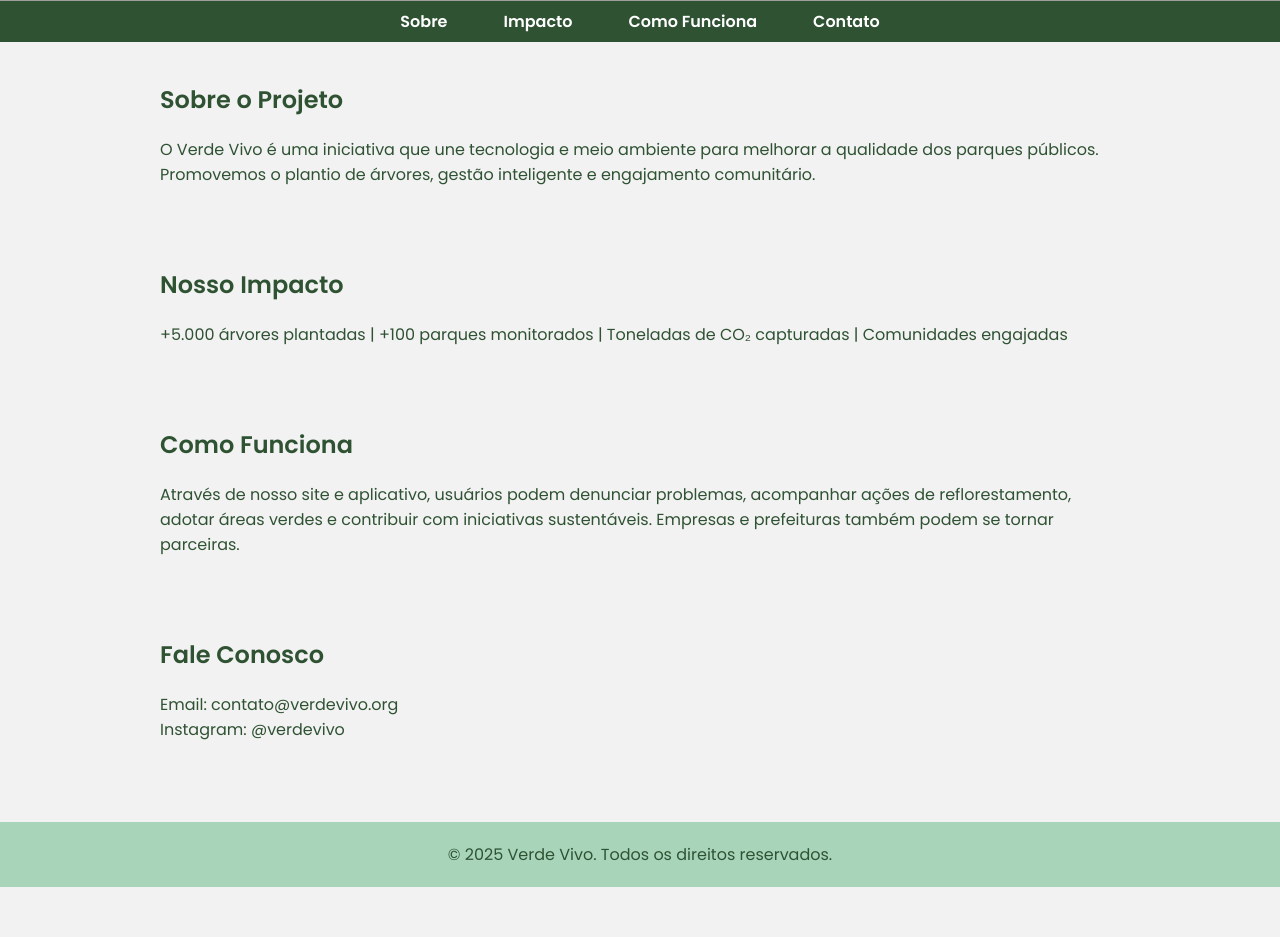
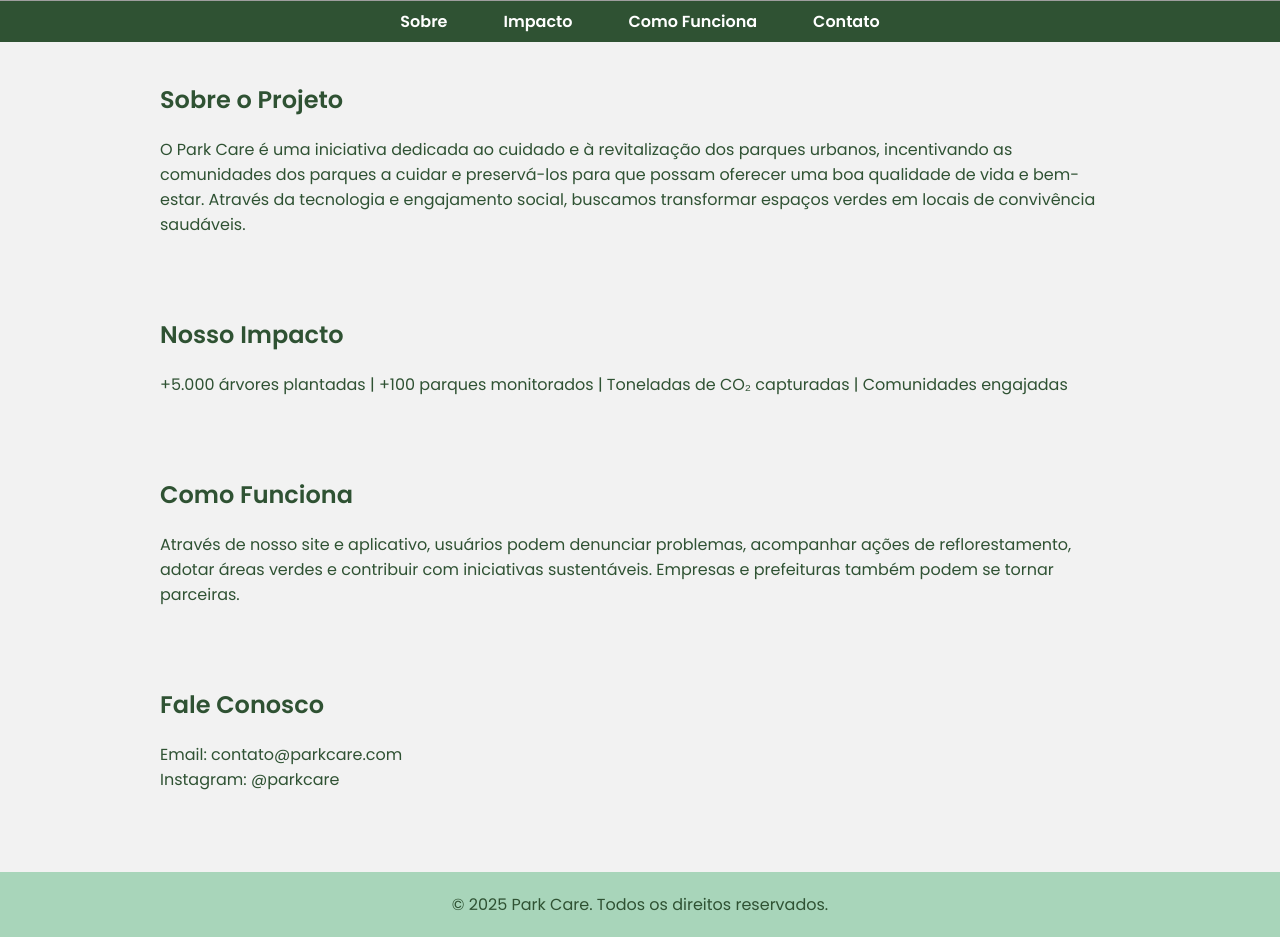
Before and after one commit to Joao-sans/ParkCare, a plain HTML site: page index.html in a window 1280 px wide. Shown: the part 240-1177 px from the top of the page. Before the commit the page ends 1127 px from the top, so only its background shows below. Drawn offline with Linux system fonts and the light colour scheme; grey boxes are pictures that could not be loaded.

Commit message:
Update index.html

```diff
--- a/index.html
+++ b/index.html
@@ -35,8 +35,9 @@
   <section id="sobre">
     <h2>Sobre o Projeto</h2>
     <p>
-      O Verde Vivo é uma iniciativa que une tecnologia e meio ambiente para melhorar a qualidade dos parques públicos.
-      Promovemos o plantio de árvores, gestão inteligente e engajamento comunitário.
+              O Park Care é uma iniciativa dedicada ao cuidado e à revitalização dos parques urbanos,
+              incentivando as comunidades dos parques a cuidar e preservá-los para que possam oferecer uma boa qualidade de vida e bem-estar.
+              Através da tecnologia e engajamento social, buscamos transformar espaços verdes em locais de convivência saudáveis.
     </p>
   </section>
 
@@ -61,13 +62,13 @@
   <!-- Seção Contato -->
   <section id="contato">
     <h2>Fale Conosco</h2>
-    <p>Email: contato@verdevivo.org</p>
-    <p>Instagram: @verdevivo</p>
+    <p>Email: contato@parkcare.com</p>
+    <p>Instagram: @parkcare</p>
   </section>
 
   <!-- Rodapé -->
   <footer>
-    <p>&copy; 2025 Verde Vivo. Todos os direitos reservados.</p>
+    <p>&copy; 2025 Park Care. Todos os direitos reservados.</p>
   </footer>
   <!-- Link para JS -->
   <script src="js/script.js"></script>
```
